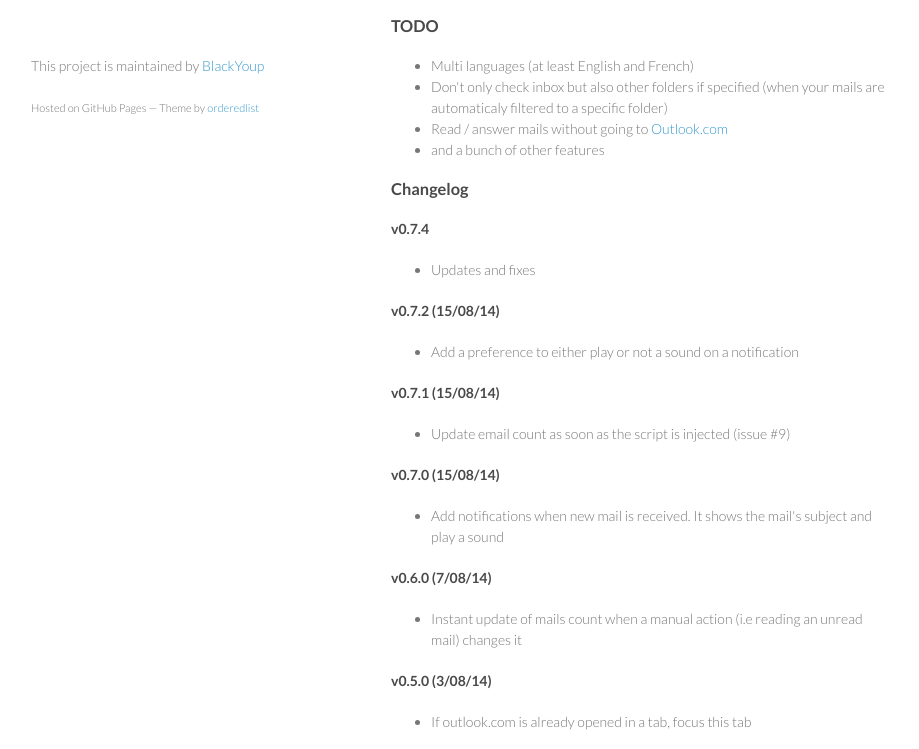
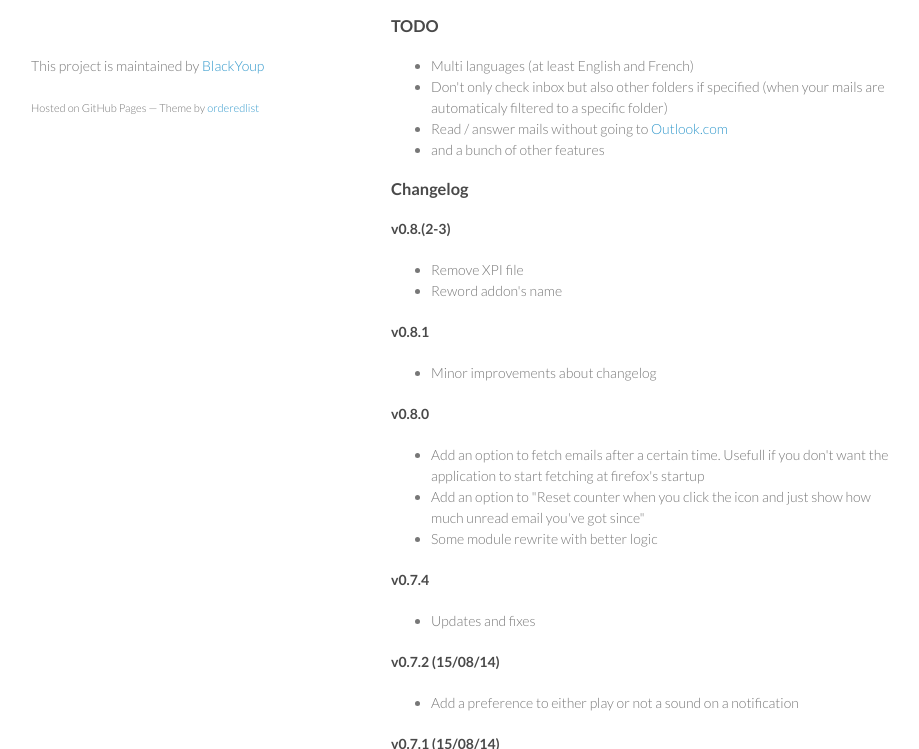
Before and after one commit to BlackYoup/outlook-notifier, a plain HTML site: page index.html in a window 1280 px wide. Shown: the part 613-1362 px from the top of the page, without its empty margins (179-1098 px from the left). Drawn offline with Linux system fonts and the light colour scheme.

```diff
--- a/index.html
+++ b/index.html
@@ -59,6 +59,30 @@
 
 <h3>
 <a id="changelog" class="anchor" href="#changelog" aria-hidden="true"><span class="octicon octicon-link"></span></a>Changelog</h3>
+
+<h4>
+<a id="v082-3" class="anchor" href="#v082-3" aria-hidden="true"><span class="octicon octicon-link"></span></a>v0.8.(2-3)</h4>
+
+<ul>
+<li>Remove XPI file</li>
+<li>Reword addon's name</li>
+</ul>
+
+<h4>
+<a id="v081" class="anchor" href="#v081" aria-hidden="true"><span class="octicon octicon-link"></span></a>v0.8.1</h4>
+
+<ul>
+<li>Minor improvements about changelog</li>
+</ul>
+
+<h4>
+<a id="v080" class="anchor" href="#v080" aria-hidden="true"><span class="octicon octicon-link"></span></a>v0.8.0</h4>
+
+<ul>
+<li>Add an option to fetch emails after a certain time. Usefull if you don't want the application to start fetching at firefox's startup</li>
+<li>Add an option to "Reset counter when you click the icon and just show how much unread email you've got since"</li>
+<li>Some module rewrite with better logic</li>
+</ul>
 
 <h4>
 <a id="v074" class="anchor" href="#v074" aria-hidden="true"><span class="octicon octicon-link"></span></a>v0.7.4</h4>
```
Also changed, not shown: params.json (+1 -1 lines).
